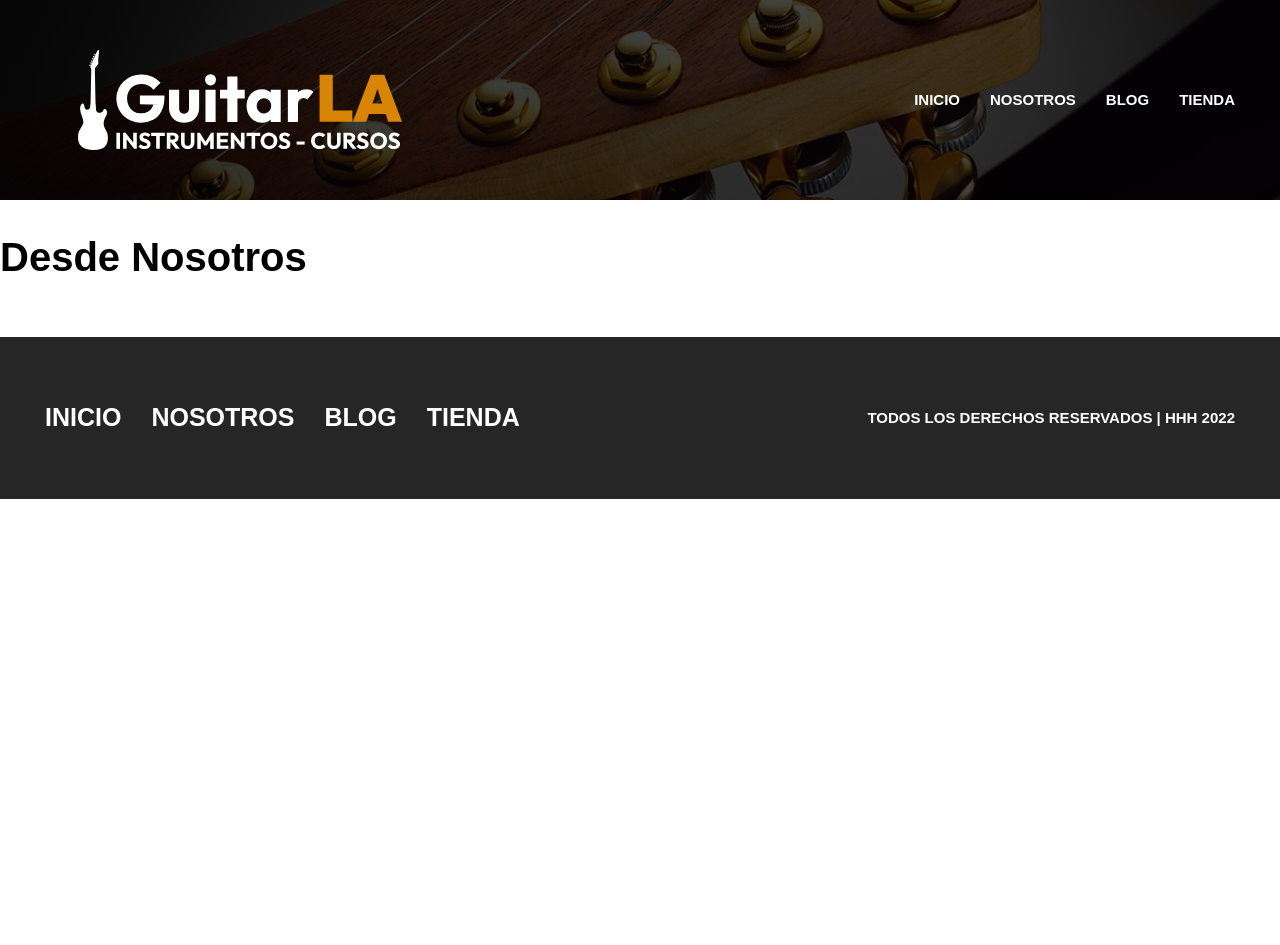
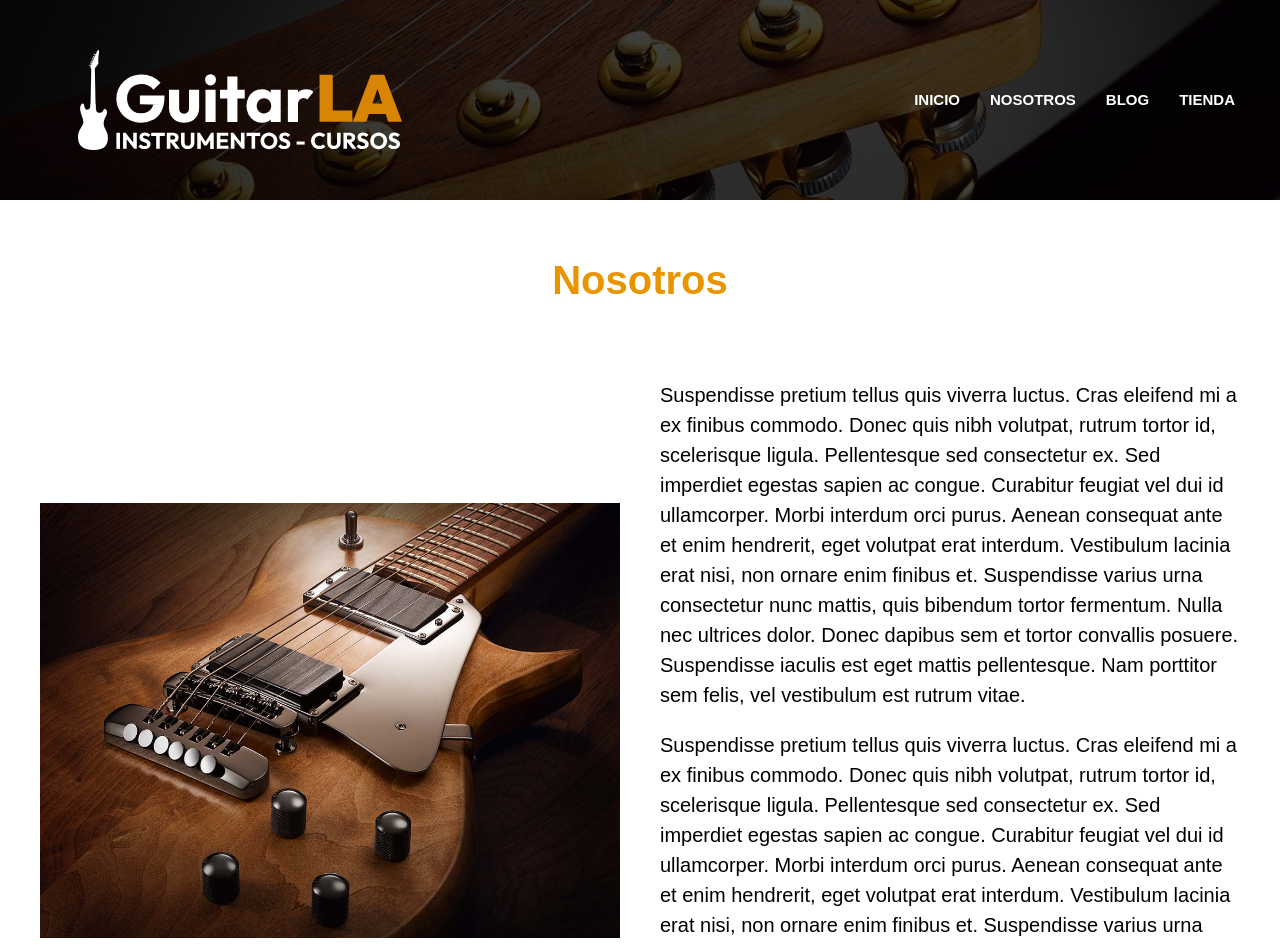
Before and after one commit to HectorCode8/guitar_app, a Next.js app: page /nosotros in a window 1280 px wide. Shown: the top 945 px of the page. Before the commit the page ends 800 px from the top, so only its background shows below. Built offline with nearby package versions, Linux system fonts and the light colour scheme.

Commit message:
and more more more css

```diff
--- a/pages/nosotros.js
+++ b/pages/nosotros.js
@@ -1,5 +1,6 @@
-import React from 'react'
+import Image from 'next/image'
 import Layout from '../components/Layout'
+import styles from '../styles/Nosotros.module.css'
 
 
 const Nosotros = () => {
@@ -7,7 +8,46 @@ const Nosotros = () => {
     <Layout
         pagina='Nosotros'
     >
-        <h1>Desde Nosotros</h1>
+        <main className='contenedor'>
+          <h2 className='heading'>Nosotros</h2>
+          <div className={styles.contenido}>
+
+            <Image layout="responsive"
+                    src='/img/nosotros.jpg'
+                    alt='Nosotros'
+                    width={600}
+                    height={450} />
+
+            <div>
+              <p>
+              Suspendisse pretium tellus quis viverra luctus.
+               Cras eleifend mi a ex finibus commodo.
+                Donec quis nibh volutpat, rutrum tortor id, scelerisque ligula.
+                 Pellentesque sed consectetur ex. Sed imperdiet egestas sapien ac congue.
+                  Curabitur feugiat vel dui id ullamcorper. Morbi interdum orci purus.
+                   Aenean consequat ante et enim hendrerit, eget volutpat erat interdum.
+                    Vestibulum lacinia erat nisi, non ornare enim finibus et.
+                     Suspendisse varius urna consectetur nunc mattis, quis bibendum tortor fermentum.
+                      Nulla nec ultrices dolor. Donec dapibus sem et tortor convallis posuere.
+                       Suspendisse iaculis est eget mattis pellentesque.
+                        Nam porttitor sem felis, vel vestibulum est rutrum vitae.
+              </p>
+              <p>
+              Suspendisse pretium tellus quis viverra luctus.
+               Cras eleifend mi a ex finibus commodo.
+                Donec quis nibh volutpat, rutrum tortor id, scelerisque ligula.
+                 Pellentesque sed consectetur ex. Sed imperdiet egestas sapien ac congue.
+                  Curabitur feugiat vel dui id ullamcorper. Morbi interdum orci purus.
+                   Aenean consequat ante et enim hendrerit, eget volutpat erat interdum.
+                    Vestibulum lacinia erat nisi, non ornare enim finibus et.
+                     Suspendisse varius urna consectetur nunc mattis, quis bibendum tortor fermentum.
+                      Nulla nec ultrices dolor. Donec dapibus sem et tortor convallis posuere.
+                       Suspendisse iaculis est eget mattis pellentesque.
+                        Nam porttitor sem felis, vel vestibulum est rutrum vitae.
+              </p>
+            </div>
+          </div>
+        </main>
     </Layout>
   )
 }
--- /dev/null
+++ b/styles/Nosotros.module.css
@@ -0,0 +1,10 @@
+.contenido {
+    display: grid;
+    gap: 4rem
+}
+@media (min-width: 768px) {
+    .contenido {
+        grid-template-columns: repeat(2, 1fr);
+        align-items: center;
+    }
+}
```
